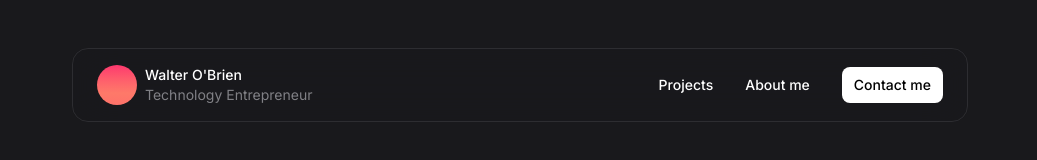
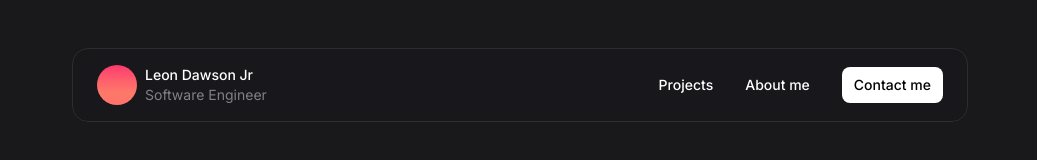
Before and after one commit to ldaws003/portfolio-leon, a Next.js app: page /contact in a window 1280 px wide. Shown: the top 160 px of the page, without its empty margins (120-1157 px from the left). Built offline with nearby package versions, Linux system fonts and the light colour scheme.

Commit message:
updated header

```diff
--- a/src/components/header.tsx
+++ b/src/components/header.tsx
@@ -15,9 +15,9 @@ export const Header = () => {
           <Marble />
 
           <div className="flex flex-col">
-            <h1 className="font-medium text-white">Walter O'Brien</h1>
+            <h1 className="font-medium text-white">Leon Dawson Jr</h1>
             <span className="text-neutral-500 text-sm">
-              Technology Entrepreneur
+              Software Engineer
             </span>
           </div>
         </Link>
```
